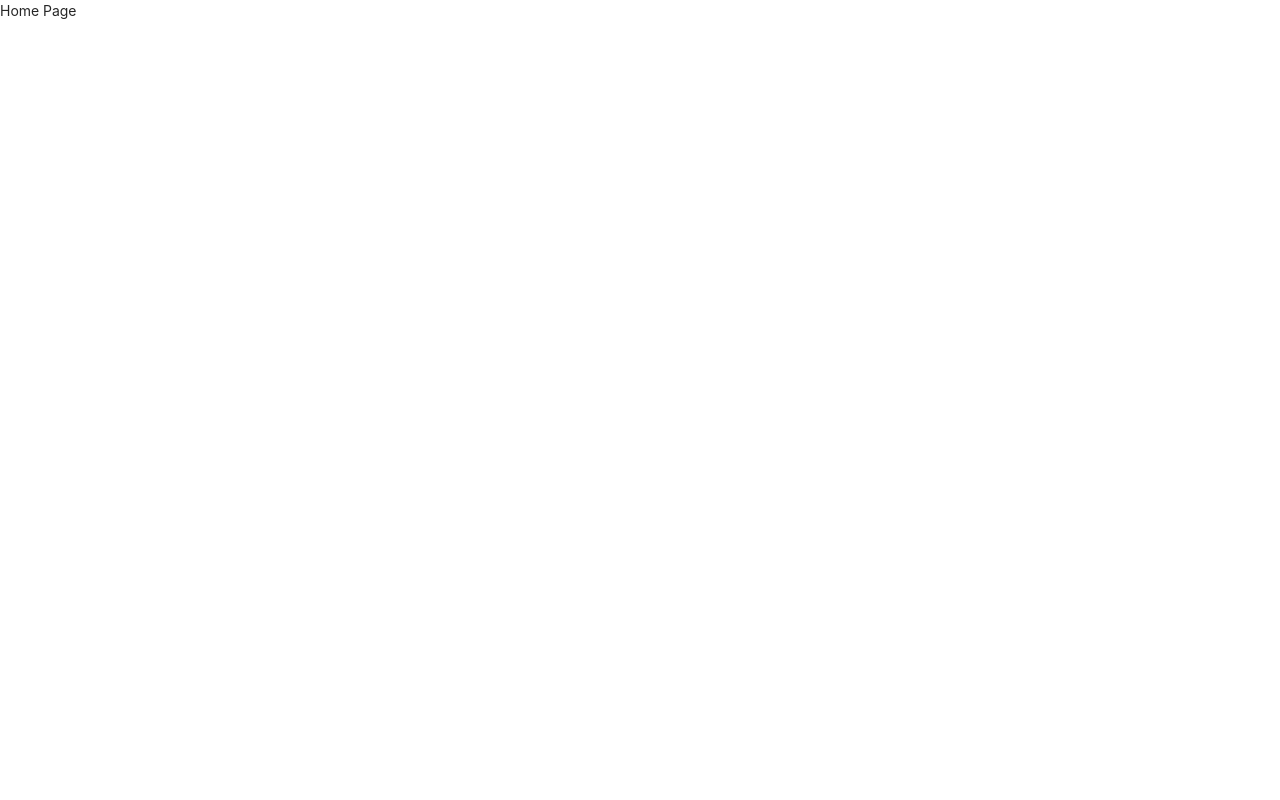
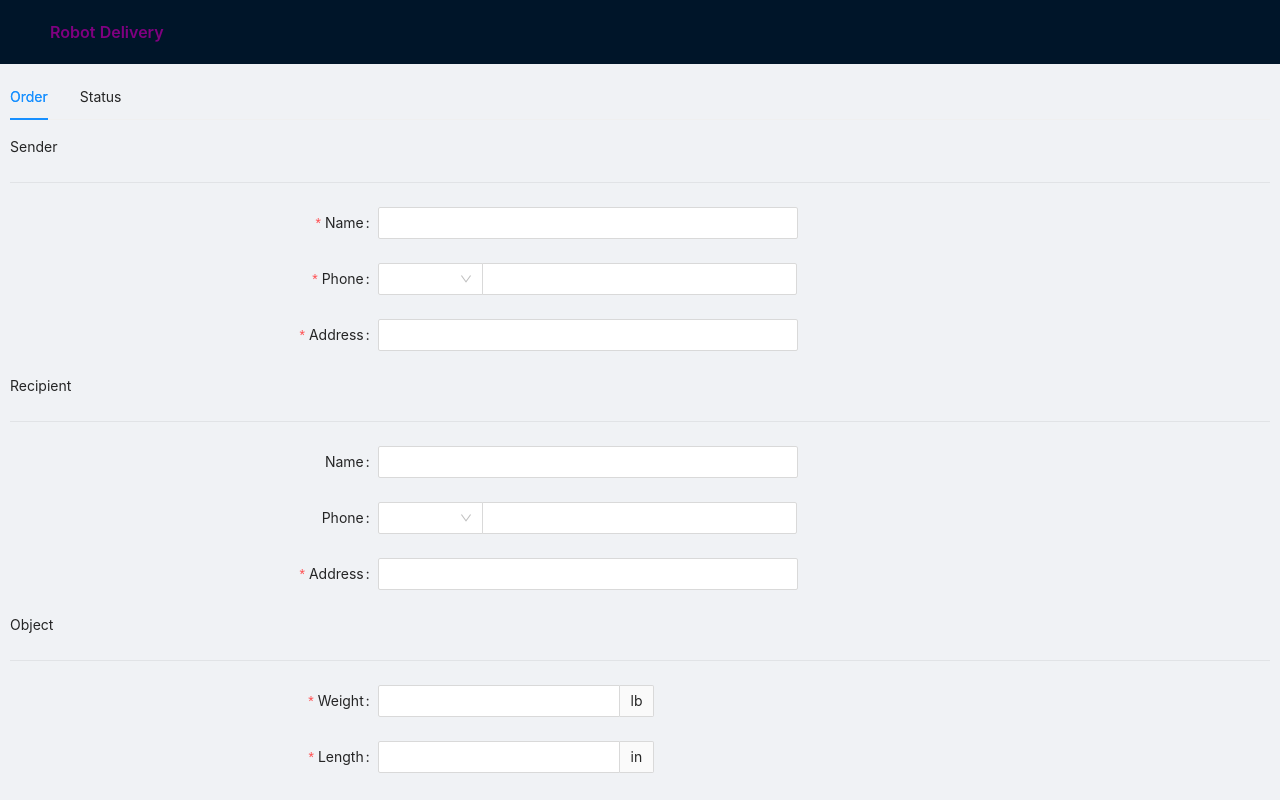
Before and after one commit to FlagCampTeam4/Frontend, a React (Create React App) app: page / in a window 1280 px wide. Built offline with nearby package versions, Linux system fonts and the light colour scheme.

Commit message:
Order-Info-Main-Page
the order main page includes 2 tabs for new order and order status. But the order status page needs further development.

```diff
--- a/src/App.js
+++ b/src/App.js
@@ -1,9 +1,9 @@
 import './App.css';
-import HomePage from './components/HomePage';
+import OrderMainPage from './OrderMainPage';
 
 function App() {
   return (
-    <HomePage />
+    <OrderMainPage />
   );
 }
 
--- /dev/null
+++ b/src/OrderMainPage.js
@@ -0,0 +1,44 @@
+import { Layout, Dropdown, Menu, Button } from "antd";
+import { Tabs } from "antd";
+import React from "react";
+import NewPackagePage from './components/NewPackagePage';
+
+
+
+class OrderMainPage extends React.Component{
+  render(){
+
+    const { Header, Content } = Layout;
+    const { TabPane } = Tabs;
+
+    function callback(key) {
+      console.log(key);
+    }
+
+    return (
+      <Layout style={{ height: "100vh" }}>
+      <Header style={{ display: "flex", justifyContent: "space-between", color:"black"}}>
+        <div style={{ fontSize: 16, fontWeight: 600, color: "purple" }}>
+          Robot Delivery
+        </div>
+      </Header>
+      <Content
+        style={{ height: "calc(100% - 64px)", margin: 10, overflow: "auto"}}
+      >
+         <Tabs defaultActiveKey="1" onChange={callback}>
+            <TabPane tab="Order" key="1">
+               <NewPackagePage/>;
+            </TabPane>
+            <TabPane tab="Status" key="2">
+               Content of Tab Pane 2
+            </TabPane>
+          </Tabs>
+      </Content>
+    </Layout>
+
+    );
+  }
+
+}
+
+export default OrderMainPage;
--- a/src/components/HomePage.js
+++ /dev/null
@@ -1,7 +0,0 @@
-function HomePage() {
-  return (
-    <>Home Page</>
-  );
-}
-
-export default HomePage;
--- /dev/null
+++ b/src/components/NewPackagePage.js
@@ -0,0 +1,110 @@
+import React from "react";
+import {
+  Form,
+  Input,
+  InputNumber,
+  Select,
+  Button,
+  Divider,
+  DatePicker,
+} from 'antd';
+
+
+class NewPackagePage extends React.Component {
+  render() {
+    const layout = {
+      labelCol: { span: 8 },
+      wrapperCol: { span: 16 },
+    };
+
+    /* eslint-disable no-template-curly-in-string */
+    const validateMessages = {
+      required: '${label} is required!',
+      types: {
+        email: '${label} is not a valid email!',
+        number: '${label} is not a valid number!',
+      },
+      number: {
+        range: '${label} must be between ${min} and ${max}',
+      },
+    };
+    /* eslint-enable no-template-curly-in-string */
+
+    const onFinish = () => {
+      console.log("submitted");
+    };
+
+    const { Option } = Select;
+
+    function onChange(date, dateString) {
+      console.log(date, dateString);
+    }
+
+    return (
+        <Form {...layout} className="OrderInfo" onFinish={onFinish} validateMessages={validateMessages} labelCol={{ span: 7 }} wrapperCol={{ span: 8 }}>
+          <div>Sender</div>
+          <Divider />
+          <Form.Item name={['sender', 'name']} label="Name" rules={[{ required: true }]}>
+              <Input/>
+          </Form.Item>
+          <Form.Item name={['sender', 'phone']} label="Phone" rules={[{ required: true }]}>
+          <Input.Group compact >
+              <Select style={{ width: '25%' }}>
+                <Option value="1">+1</Option>
+                <Option value="86">+86</Option>
+              </Select>
+              <Input style={{ width: '75%' }}/>
+              </Input.Group>
+          </Form.Item>
+          <Form.Item name={['sender', 'address']} label="Address" rules={[{ required: true }]}>
+              <Input/>
+
+          </Form.Item>
+
+          <p>Recipient</p>
+          <Divider />
+          <Form.Item name={['recipient', 'name']} label="Name" >
+            <Input />
+          </Form.Item>
+          <Form.Item name={['recipient', 'phone']} label="Phone" >
+            <Input.Group compact >
+              <Select style={{ width: '25%' }}>
+                <Option value="1">+1</Option>
+                <Option value="86">+86</Option>
+              </Select>
+              <Input style={{ width: '75%' }}/>
+              </Input.Group>
+          </Form.Item>
+          <Form.Item name={['recipient', 'address']} label="Address" rules={[{ required: true }]}>
+            <Input />
+          </Form.Item>
+
+          <p>Object</p>
+          <Divider />
+          <Form.Item name={['object', 'weight']} label="Weight" rules={[{ required: true }]}>
+            <InputNumber addonAfter="lb"/>
+          </Form.Item>
+          <Form.Item name={['object', 'length']} label="Length" rules={[{ required: true }]}>
+            <InputNumber addonAfter="in"/>
+          </Form.Item>
+          <Form.Item name={['object', 'width']} label="Width" rules={[{ required: true }]}>
+            <InputNumber addonAfter="in" />
+          </Form.Item>
+          <Form.Item name={['object', 'height']} label="Height" rules={[{ required: true }]}>
+            <InputNumber addonAfter="in" />
+          </Form.Item>
+          <Form.Item name={['object', 'shippingDate']} label="Shipping Date" rules={[{ required: true }]}>
+            <DatePicker onChange={onChange} />
+          </Form.Item>
+
+          <Form.Item wrapperCol={{ ...layout.wrapperCol, offset: 8 }}>
+            <Button type="primary" htmlType="submit">
+              Submit
+            </Button>
+          </Form.Item>
+        </Form>
+    );
+  };
+}
+
+export default NewPackagePage;
```
Also changed, not shown: 1 other file (tests, documents, lock files or other folders).
